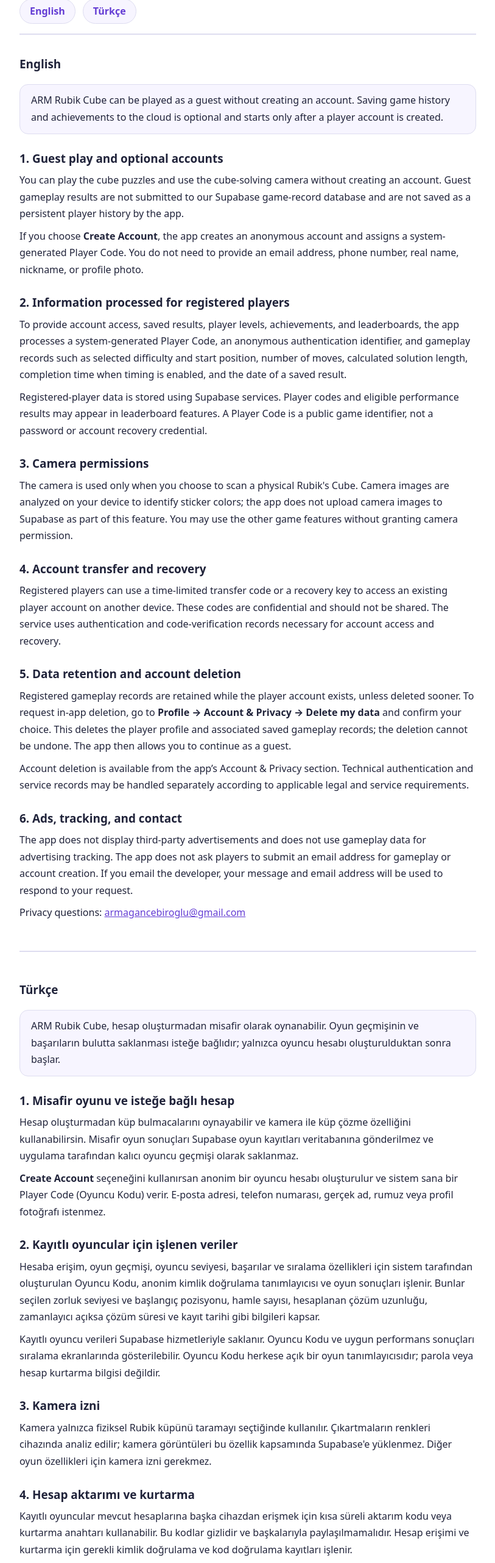
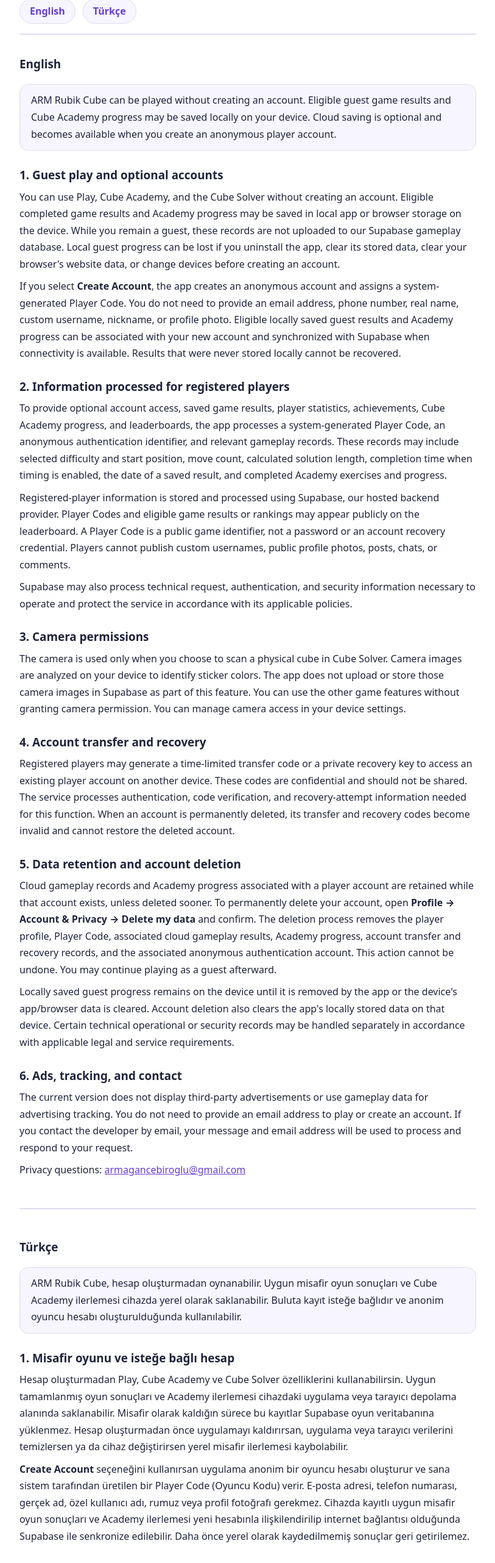
Before and after one commit to armagancebiroglu/arm-rubik-cube-privacy, a plain HTML site: page privacy.html in a window 1280 px wide. Shown: the part 206-2769 px from the top of the page at 61% size, without its empty margins (233-1046 px from the left). Drawn offline with Linux system fonts and the light colour scheme.

Commit message:
Add files via upload

```diff
--- a/privacy.html
+++ b/privacy.html
@@ -4,7 +4,7 @@
   <meta charset="utf-8">
   <meta name="viewport" content="width=device-width, initial-scale=1">
   <meta name="color-scheme" content="light dark">
-  <meta name="description" content="ARM Rubik Cube privacy policy: guest play, optional player accounts, gameplay data, camera use, account transfer, and data deletion.">
+  <meta name="description" content="ARM Rubik Cube privacy policy: local guest progress, optional player accounts, gameplay and Academy data, camera use, account transfer, and data deletion.">
   <title>ARM Rubik Cube | Privacy Policy / Gizlilik Politikası</title>
   <style>
     :root {color-scheme: light dark; --ink:#20233a; --muted:#586077; --line:#deddf0; --panel:#f7f5ff; --accent:#643dd4; --bg:#fff;}
@@ -30,61 +30,63 @@
 <main>
   <header>
     <h1>ARM Rubik Cube — Privacy Policy / Gizlilik Politikası</h1>
-    <p class="muted">Developer / Geliştirici: Armağan Cebiroğlu<br>Last updated / Son güncelleme: 23 November 2026 / 23 Kasım 2026</p>
+    <p class="muted">Developer / Geliştirici: Armağan Cebiroğlu<br>Last updated / Son güncelleme: 28 November 2026 / 28 Kasım 2026</p>
     <nav class="langs" aria-label="Select language"><a href="#en">English</a><a href="#tr">Türkçe</a></nav>
   </header>
 
   <section class="language" id="en" lang="en">
     <h2>English</h2>
-    <div class="summary">ARM Rubik Cube can be played as a guest without creating an account. Saving game history and achievements to the cloud is optional and starts only after a player account is created.</div>
+    <div class="summary">ARM Rubik Cube can be played without creating an account. Eligible guest game results and Cube Academy progress may be saved locally on your device. Cloud saving is optional and becomes available when you create an anonymous player account.</div>
 
     <h2>1. Guest play and optional accounts</h2>
-    <p>You can play the cube puzzles and use the cube-solving camera without creating an account. Guest gameplay results are not submitted to our Supabase game-record database and are not saved as a persistent player history by the app.</p>
-    <p>If you choose <strong>Create Account</strong>, the app creates an anonymous account and assigns a system-generated Player Code. You do not need to provide an email address, phone number, real name, nickname, or profile photo.</p>
+    <p>You can use Play, Cube Academy, and the Cube Solver without creating an account. Eligible completed game results and Academy progress may be saved in local app or browser storage on the device. While you remain a guest, these records are not uploaded to our Supabase gameplay database. Local guest progress can be lost if you uninstall the app, clear its stored data, clear your browser's website data, or change devices before creating an account.</p>
+    <p>If you select <strong>Create Account</strong>, the app creates an anonymous account and assigns a system-generated Player Code. You do not need to provide an email address, phone number, real name, custom username, nickname, or profile photo. Eligible locally saved guest results and Academy progress can be associated with your new account and synchronized with Supabase when connectivity is available. Results that were never stored locally cannot be recovered.</p>
 
     <h2>2. Information processed for registered players</h2>
-    <p>To provide account access, saved results, player levels, achievements, and leaderboards, the app processes a system-generated Player Code, an anonymous authentication identifier, and gameplay records such as selected difficulty and start position, number of moves, calculated solution length, completion time when timing is enabled, and the date of a saved result.</p>
-    <p>Registered-player data is stored using Supabase services. Player codes and eligible performance results may appear in leaderboard features. A Player Code is a public game identifier, not a password or account recovery credential.</p>
+    <p>To provide optional account access, saved game results, player statistics, achievements, Cube Academy progress, and leaderboards, the app processes a system-generated Player Code, an anonymous authentication identifier, and relevant gameplay records. These records may include selected difficulty and start position, move count, calculated solution length, completion time when timing is enabled, the date of a saved result, and completed Academy exercises and progress.</p>
+    <p>Registered-player information is stored and processed using Supabase, our hosted backend provider. Player Codes and eligible game results or rankings may appear publicly on the leaderboard. A Player Code is a public game identifier, not a password or an account recovery credential. Players cannot publish custom usernames, public profile photos, posts, chats, or comments.</p>
+    <p>Supabase may also process technical request, authentication, and security information necessary to operate and protect the service in accordance with its applicable policies.</p>
 
     <h2>3. Camera permissions</h2>
-    <p>The camera is used only when you choose to scan a physical Rubik's Cube. Camera images are analyzed on your device to identify sticker colors; the app does not upload camera images to Supabase as part of this feature. You may use the other game features without granting camera permission.</p>
+    <p>The camera is used only when you choose to scan a physical cube in Cube Solver. Camera images are analyzed on your device to identify sticker colors. The app does not upload or store those camera images in Supabase as part of this feature. You can use the other game features without granting camera permission. You can manage camera access in your device settings.</p>
 
     <h2>4. Account transfer and recovery</h2>
-    <p>Registered players can use a time-limited transfer code or a recovery key to access an existing player account on another device. These codes are confidential and should not be shared. The service uses authentication and code-verification records necessary for account access and recovery.</p>
+    <p>Registered players may generate a time-limited transfer code or a private recovery key to access an existing player account on another device. These codes are confidential and should not be shared. The service processes authentication, code verification, and recovery-attempt information needed for this function. When an account is permanently deleted, its transfer and recovery codes become invalid and cannot restore the deleted account.</p>
 
-    <h2>5. Data retention and account deletion</h2>
-    <p>Registered gameplay records are retained while the player account exists, unless deleted sooner. To request in-app deletion, go to <strong>Profile → Account &amp; Privacy → Delete my data</strong> and confirm your choice. This deletes the player profile and associated saved gameplay records; the deletion cannot be undone. The app then allows you to continue as a guest.</p>
-    <p>Account deletion is available from the app’s Account &amp; Privacy section. Technical authentication and service records may be handled separately according to applicable legal and service requirements.</p>
+    <h2 id="account-deletion">5. Data retention and account deletion</h2>
+    <p>Cloud gameplay records and Academy progress associated with a player account are retained while that account exists, unless deleted sooner. To permanently delete your account, open <strong>Profile → Account &amp; Privacy → Delete my data</strong> and confirm. The deletion process removes the player profile, Player Code, associated cloud gameplay results, Academy progress, account transfer and recovery records, and the associated anonymous authentication account. This action cannot be undone. You may continue playing as a guest afterward.</p>
+    <p>Locally saved guest progress remains on the device until it is removed by the app or the device's app/browser data is cleared. Account deletion also clears the app's locally stored data on that device. Certain technical operational or security records may be handled separately in accordance with applicable legal and service requirements.</p>
 
     <h2>6. Ads, tracking, and contact</h2>
-    <p>The app does not display third-party advertisements and does not use gameplay data for advertising tracking. The app does not ask players to submit an email address for gameplay or account creation. If you email the developer, your message and email address will be used to respond to your request.</p>
+    <p>The current version does not display third-party advertisements or use gameplay data for advertising tracking. You do not need to provide an email address to play or create an account. If you contact the developer by email, your message and email address will be used to process and respond to your request.</p>
     <p>Privacy questions: <a href="mailto:armagancebiroglu@gmail.com">armagancebiroglu@gmail.com</a></p>
   </section>
 
   <section class="language" id="tr" lang="tr">
     <h2>Türkçe</h2>
-    <div class="summary">ARM Rubik Cube, hesap oluşturmadan misafir olarak oynanabilir. Oyun geçmişinin ve başarıların bulutta saklanması isteğe bağlıdır; yalnızca oyuncu hesabı oluşturulduktan sonra başlar.</div>
+    <div class="summary">ARM Rubik Cube, hesap oluşturmadan oynanabilir. Uygun misafir oyun sonuçları ve Cube Academy ilerlemesi cihazda yerel olarak saklanabilir. Buluta kayıt isteğe bağlıdır ve anonim oyuncu hesabı oluşturulduğunda kullanılabilir.</div>
 
     <h2>1. Misafir oyunu ve isteğe bağlı hesap</h2>
-    <p>Hesap oluşturmadan küp bulmacalarını oynayabilir ve kamera ile küp çözme özelliğini kullanabilirsin. Misafir oyun sonuçları Supabase oyun kayıtları veritabanına gönderilmez ve uygulama tarafından kalıcı oyuncu geçmişi olarak saklanmaz.</p>
-    <p><strong>Create Account</strong> seçeneğini kullanırsan anonim bir oyuncu hesabı oluşturulur ve sistem sana bir Player Code (Oyuncu Kodu) verir. E-posta adresi, telefon numarası, gerçek ad, rumuz veya profil fotoğrafı istenmez.</p>
+    <p>Hesap oluşturmadan Play, Cube Academy ve Cube Solver özelliklerini kullanabilirsin. Uygun tamamlanmış oyun sonuçları ve Academy ilerlemesi cihazdaki uygulama veya tarayıcı depolama alanında saklanabilir. Misafir olarak kaldığın sürece bu kayıtlar Supabase oyun veritabanına yüklenmez. Hesap oluşturmadan önce uygulamayı kaldırırsan, uygulama veya tarayıcı verilerini temizlersen ya da cihaz değiştirirsen yerel misafir ilerlemesi kaybolabilir.</p>
+    <p><strong>Create Account</strong> seçeneğini kullanırsan uygulama anonim bir oyuncu hesabı oluşturur ve sana sistem tarafından üretilen bir Player Code (Oyuncu Kodu) verir. E-posta adresi, telefon numarası, gerçek ad, özel kullanıcı adı, rumuz veya profil fotoğrafı gerekmez. Cihazda kayıtlı uygun misafir oyun sonuçları ve Academy ilerlemesi yeni hesabınla ilişkilendirilip internet bağlantısı olduğunda Supabase ile senkronize edilebilir. Daha önce yerel olarak kaydedilmemiş sonuçlar geri getirilemez.</p>
 
     <h2>2. Kayıtlı oyuncular için işlenen veriler</h2>
-    <p>Hesaba erişim, oyun geçmişi, oyuncu seviyesi, başarılar ve sıralama özellikleri için sistem tarafından oluşturulan Oyuncu Kodu, anonim kimlik doğrulama tanımlayıcısı ve oyun sonuçları işlenir. Bunlar seçilen zorluk seviyesi ve başlangıç pozisyonu, hamle sayısı, hesaplanan çözüm uzunluğu, zamanlayıcı açıksa çözüm süresi ve kayıt tarihi gibi bilgileri kapsar.</p>
-    <p>Kayıtlı oyuncu verileri Supabase hizmetleriyle saklanır. Oyuncu Kodu ve uygun performans sonuçları sıralama ekranlarında gösterilebilir. Oyuncu Kodu herkese açık bir oyun tanımlayıcısıdır; parola veya hesap kurtarma bilgisi değildir.</p>
+    <p>İsteğe bağlı hesap erişimi, kayıtlı oyun sonuçları, oyuncu istatistikleri, başarılar, Cube Academy ilerlemesi ve sıralamalar için sistem tarafından oluşturulan Oyuncu Kodu, anonim kimlik doğrulama tanımlayıcısı ve ilgili oyun kayıtları işlenir. Bu kayıtlara seçilen zorluk seviyesi ve başlangıç pozisyonu, hamle sayısı, hesaplanan çözüm uzunluğu, zamanlayıcı açıksa tamamlama süresi, kayıt tarihi ile tamamlanan Academy bulmacaları ve ilerleme bilgileri dâhil olabilir.</p>
+    <p>Kayıtlı oyuncu bilgileri, barındırılan arka uç hizmet sağlayıcımız Supabase üzerinden saklanır ve işlenir. Oyuncu Kodu ve uygun oyun sonuçları veya sıralama bilgileri Leaderboard ekranında herkese açık gösterilebilir. Oyuncu Kodu herkese açık bir oyun tanımlayıcısıdır; parola veya hesap kurtarma bilgisi değildir. Oyuncular özel kullanıcı adı, herkese açık profil fotoğrafı, gönderi, sohbet veya yorum yayımlayamaz.</p>
+    <p>Supabase ayrıca hizmeti işletmek ve korumak için gerekli teknik istek, kimlik doğrulama ve güvenlik bilgilerini geçerli politikaları kapsamında işleyebilir.</p>
 
     <h2>3. Kamera izni</h2>
-    <p>Kamera yalnızca fiziksel Rubik küpünü taramayı seçtiğinde kullanılır. Çıkartmaların renkleri cihazında analiz edilir; kamera görüntüleri bu özellik kapsamında Supabase'e yüklenmez. Diğer oyun özellikleri için kamera izni gerekmez.</p>
+    <p>Kamera yalnızca Cube Solver ile fiziksel bir küpü taramayı seçtiğinde kullanılır. Kamera görüntüleri çıkartmaların renklerini belirlemek için cihazında analiz edilir. Uygulama, bu özellik kapsamında kamera görüntülerini Supabase'e yüklemez veya orada saklamaz. Diğer oyun özelliklerini kullanmak için kamera izni gerekmez. Kamera erişimini cihaz ayarlarından yönetebilirsin.</p>
 
     <h2>4. Hesap aktarımı ve kurtarma</h2>
-    <p>Kayıtlı oyuncular mevcut hesaplarına başka cihazdan erişmek için kısa süreli aktarım kodu veya kurtarma anahtarı kullanabilir. Bu kodlar gizlidir ve başkalarıyla paylaşılmamalıdır. Hesap erişimi ve kurtarma için gerekli kimlik doğrulama ve kod doğrulama kayıtları işlenir.</p>
+    <p>Kayıtlı oyuncular mevcut oyuncu hesaplarına başka bir cihazdan erişmek için kısa süre geçerli aktarım kodu veya özel kurtarma anahtarı oluşturabilir. Bu kodlar gizlidir ve başkalarıyla paylaşılmamalıdır. Hizmet, bu özellik için gerekli kimlik doğrulama, kod kontrolü ve kurtarma denemesi bilgilerini işler. Hesap kalıcı olarak silindiğinde aktarım ve kurtarma kodları geçersiz olur ve silinen hesabı geri getiremez.</p>
 
     <h2 id="hesap-silme">5. Veri saklama ve hesap silme</h2>
-    <p>Kayıtlı oyun sonuçları, daha önce silinmedikleri sürece oyuncu hesabı mevcut olduğu müddetçe saklanır. Uygulama içinden silmek için <strong>Profile → Account &amp; Privacy → Delete my data</strong> yolunu izle ve işlemi onayla. Bu işlem oyuncu profilini ve ilişkili kayıtlı oyun sonuçlarını siler; geri alınamaz. Ardından misafir olarak oynamaya devam edebilirsin.</p>
-    <p>Hesap silme işlemi uygulamanın Account &amp; Privacy bölümünden yapılır. Teknik kimlik doğrulama ve hizmet kayıtları, yürürlükteki yasal ve hizmet gerekliliklerine göre ayrıca işlenebilir.</p>
+    <p>Oyuncu hesabına bağlı bulut oyun kayıtları ve Academy ilerlemesi, daha önce silinmedikleri sürece hesap mevcut olduğu müddetçe saklanır. Hesabını kalıcı olarak silmek için <strong>Profile → Account &amp; Privacy → Delete my data</strong> yolunu aç ve işlemi onayla. Silme işlemi oyuncu profilini, Oyuncu Kodunu, ilişkili bulut oyun sonuçlarını, Academy ilerlemesini, hesap aktarım/kurtarma kayıtlarını ve bağlı anonim kimlik doğrulama hesabını kaldırır. Bu işlem geri alınamaz. Ardından misafir olarak oynamaya devam edebilirsin.</p>
+    <p>Yerel misafir ilerlemesi, uygulama tarafından kaldırılana veya cihazdaki uygulama/tarayıcı verileri temizlenene kadar cihazda kalır. Hesap silme işlemi o cihazdaki uygulamanın yerel kayıtlarını da temizler. Bazı teknik işletim veya güvenlik kayıtları, yürürlükteki yasal ve hizmet gerekliliklerine uygun olarak ayrıca işlenebilir.</p>
 
     <h2>6. Reklam, takip ve iletişim</h2>
-    <p>Uygulamada üçüncü taraf reklam gösterilmez ve oyun verileri reklam amaçlı takip için kullanılmaz. Oyun oynamak veya hesap oluşturmak için e-posta adresi istenmez. Geliştiriciye e-posta gönderirsen mesajın ve e-posta adresin talebine yanıt vermek için kullanılır.</p>
+    <p>Mevcut sürümde üçüncü taraf reklam gösterilmez ve oyun verileri reklam amaçlı takip için kullanılmaz. Oyun oynamak veya hesap oluşturmak için e-posta adresi vermen gerekmez. Geliştiriciye e-posta gönderirsen mesajın ve e-posta adresin talebini değerlendirmek ve yanıtlamak için kullanılır.</p>
     <p>Gizlilikle ilgili sorular: <a href="mailto:armagancebiroglu@gmail.com">armagancebiroglu@gmail.com</a></p>
   </section>
 
```
